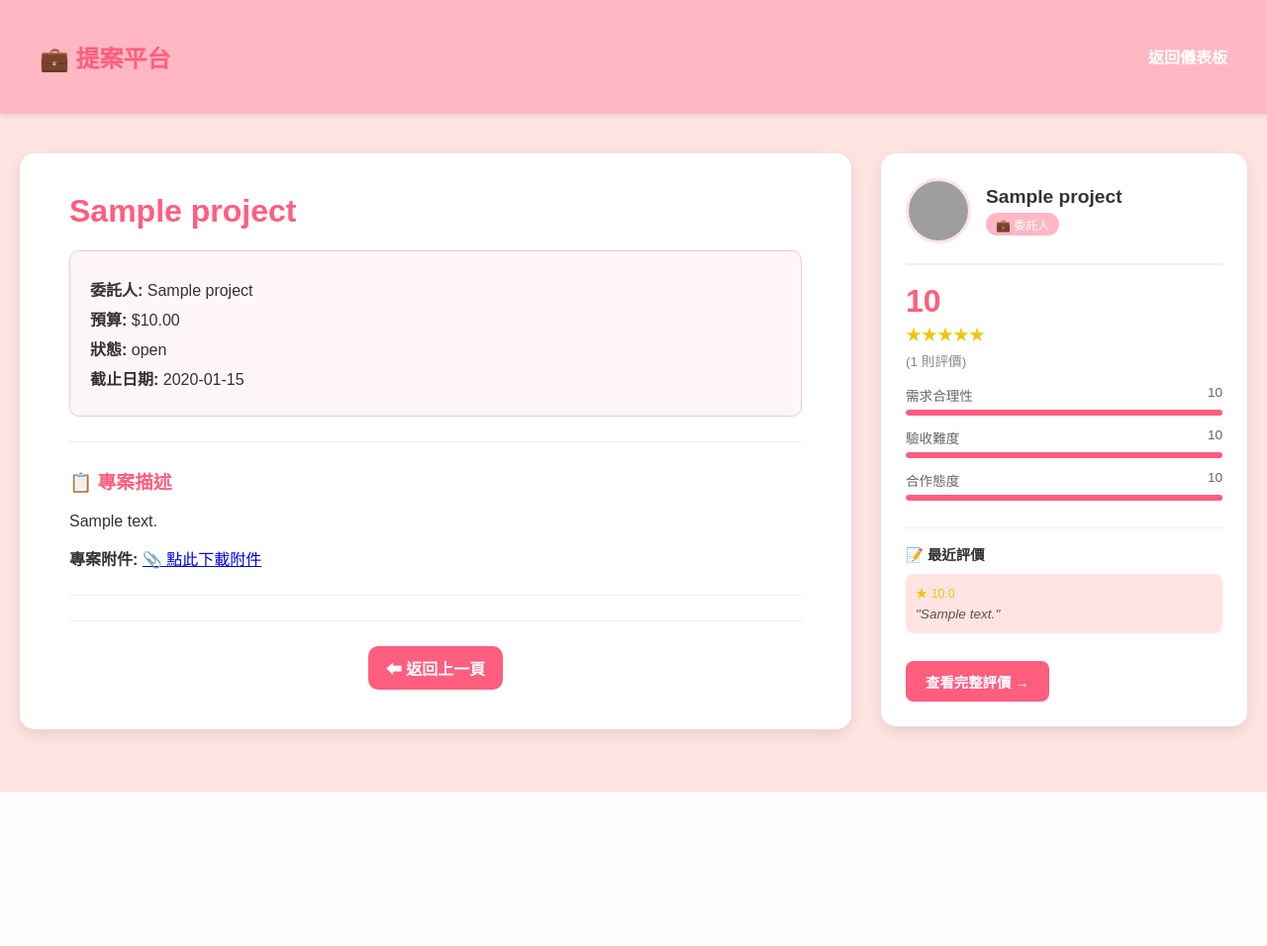
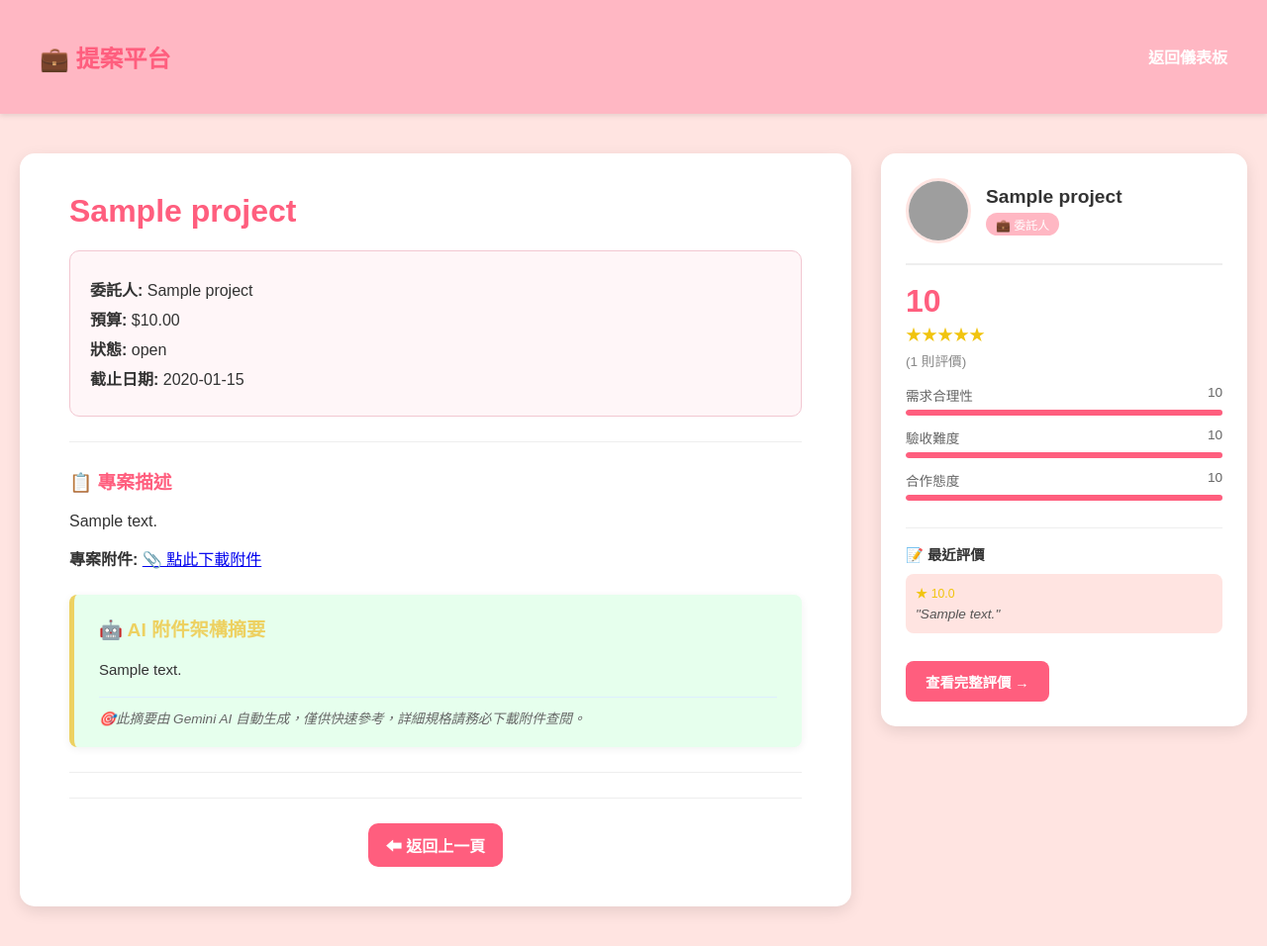
Before and after one commit to Julie08080808/1141SE-Final_Project_1, a FastAPI app: template templates/project_detail.html in a window 1280 px wide. Shown: the whole page at 99% size. Before the commit the page ends 800 px from the top, so only its background shows below. Run offline with FastAPI, Linux system fonts and the light colour scheme; the template is opened without the code that fills it: most values are stand-ins (such as "Sample title", 1, 10 or a date in 2020); parts of the project's set-up code (start-up, migrations or seed data) failed here and were passed over; some libraries are stand-ins or nearby versions; grey boxes are pictures that could not be loaded.

```diff
--- a/main.py
+++ b/main.py
@@ -6,6 +6,8 @@ from fastapi.staticfiles import StaticFiles # 用於提供靜態檔案（如 CSS
 from fastapi.responses import HTMLResponse, RedirectResponse # 用於回傳網頁或返回 HTML 格式的回應。將用戶重定向到另一個 URL，實現頁面跳轉
 from fastapi.templating import Jinja2Templates # Jinja2Templates 用來渲染存儲在 templates 資料夾中的 HTML 模板，並可將資料（如字典）插入到模板中
 import uvicorn # 用於啟動伺服器
+import os
+import getpass  # 🎯 [新增] 用來隱藏輸入的密碼
 
 #在FastAPI：用來創建 FastAPI 應用程式的核心類別。將使用 FastAPI() 來創建應用程式實例。
 # Request 這是處理 HTTP 請求的物件，通常在路由處理函數中作為參數來存取請求的內容，如 URL、標頭、表單數據等。
@@ -147,9 +149,26 @@ app.mount("/", StaticFiles(directory="www"), name="static")
 # 讓我們可以直接用 "python main.py" 執行
 # 這能 100% 避免 Windows 上的 multiprocessing 崩潰
 if __name__ == "__main__":
+    # 🎯 [新增] 啟動前詢問 API Key
+    print("----------------------------------------------------------------")
+    print("🔑 安全性檢查：偵測到此專案包含 AI 功能")
+
+    # getpass 會隱藏輸入內容，輸入完按 Enter 即可
+    user_api_key = getpass.getpass("👉 請輸入您的 Google Gemini API Key (輸入時不會顯示文字): ")
+
+    if user_api_key.strip():
+        # 把 Key 暫存到環境變數中，讓 ai_service.py 讀取
+        os.environ["GEMINI_API_KEY"] = user_api_key.strip()
+        print("✅ Key 已暫存至環境變數 (程式關閉後即消失)")
+    else:
+        print("⚠️  警告：您未輸入 Key，AI 分析功能將無法使用！")
+
+    print("----------------------------------------------------------------")
+
+    # 啟動伺服器
     uvicorn.run(
-        "main:app", # 告訴 uvicorn 去找 "main.py" 裡的 "app" 物件
+        "main:app",
         host="127.0.0.1",
         port=8000,
-        reload=True # 當你修改程式並存檔時，伺服器會自動重啟（開發超方便）。
+        reload=True
     )
--- a/routers/client.py
+++ b/routers/client.py
@@ -19,6 +19,8 @@ import crud
 import os
 import shutil
 from datetime import datetime, timedelta
+import ai_service  # 🎯 [新增] 導入 AI 服務
+import mimetypes   # 🎯 [新增] 用來判斷檔案類型
 
 # 統一定義上傳資料夾
 UPLOAD_DIR = "uploads"
@@ -141,6 +143,8 @@ async def create_new_project(
 
     # 處理檔案上傳
     attachment_url = None
+    ai_result = None  # 🎯 [新增] 用來存 AI 結果的變數
+
     if attachment and attachment.filename:
         project_folder = os.path.join(UPLOAD_DIR, f"project_{new_project_id}", "attachment")
         os.makedirs(project_folder, exist_ok=True)
@@ -150,15 +154,41 @@ async def create_new_project(
         try:
             with open(file_path, "wb") as buffer:
                 shutil.copyfileobj(attachment.file, buffer)
+
+            # --- 🤖 這裡開始 AI 介入 (同步版本) ---
+            # 判斷一下是否為 PDF 或純文字 (圖片也可以，Gemini 支援)
+            mime_type, _ = mimetypes.guess_type(file_path)
+            if not mime_type:
+                mime_type = "application/pdf" # 預設
+
+            print(f"🤖 AI 正在分析檔案: {attachment.filename} ...")
+
+            # 呼叫 ai_service 分析
+            # 如果 ai_service 失敗會回傳 None，這裡就直接接住 None
+            ai_result = await ai_service.analyze_attachment(file_path, mime_type)
+
+            if ai_result:
+                print("✅ AI 分析完成！")
+            else:
+                print("⚠️ AI 分析未產生結果或失敗 (將不顯示於前台)")
+            # ---------------------------
+
         finally:
             attachment.file.close()
 
         attachment_url = f"/uploads/project_{new_project_id}/attachment/{attachment.filename}"
 
+        # 更新資料庫：現在多傳入 ai_summary
         await crud.update_project(
-            conn=conn, project_id=new_project_id, client_id=user["uid"],
-            title=title, description=description, budget=budget, deadline=deadline,
-            attachment_url=attachment_url
+            conn=conn,
+            project_id=new_project_id,
+            client_id=user["uid"],
+            title=title,
+            description=description,
+            budget=budget,
+            deadline=deadline,
+            attachment_url=attachment_url,
+            ai_summary=ai_result  # 🎯 [修改] 把結果傳進去 (如果是 None 就會存 NULL)
         )
 
     return RedirectResponse(url="/client/dashboard", status_code=status.HTTP_302_FOUND)
--- a/templates/project_detail.html
+++ b/templates/project_detail.html
@@ -10,42 +10,47 @@
     --theme: #FF5E7E;
     --gray: #f4f4f4;
     --text: #333;
+    /* 新增 AI 摘要配色 */
+    --ai-bg: #e6ffed;
+    --ai-border: #edd161;
+    --ai-text: #edd161;
   }
   body { font-family: "Noto Sans TC", sans-serif; background-color: var(--pink-light); color: var(--text); margin: 0; padding: 0; }
   header { background-color: var(--pink); color: white; padding: 20px 40px; display: flex; justify-content: space-between; align-items: center; box-shadow: 0 2px 5px rgba(0,0,0,0.1); }
   header a { color: white; text-decoration: none; font-weight: bold; }
   header a:hover { text-decoration: underline; }
-  /* 新增：外層容器 */
+
+/* 外層容器 */
 .page-container {
   max-width: 1400px;
   margin: 40px auto;
   padding: 0 20px;
-  display: flex;          /* 👈 使用 Flexbox */
-  gap: 30px;              /* 👈 左右間距 */
+  display: flex;
+  gap: 30px;
   align-items: flex-start;
 }
 
 /* 左側主內容區 */
 .main-content {
-  flex: 1;                /* 👈 佔據剩餘空間 */
+  flex: 1;
   min-width: 0;
   background-color: white;
   border-radius: 15px;
-  padding: 40px 50px;     /* 👈 內距增加 */
+  padding: 40px 50px;
   box-shadow: 0 5px 15px rgba(0,0,0,0.1);
 }
 
-/* 新增：右側評價卡片 */
+/* 右側評價卡片 */
 .reputation-card {
-  flex: 0 0 320px;        /* 👈 固定寬度 320px */
+  flex: 0 0 320px;
   background-color: white;
   border-radius: 15px;
   padding: 25px;
   box-shadow: 0 5px 15px rgba(0,0,0,0.1);
-  position: sticky;       /* 👈 固定定位 */
+  position: sticky;
   top: 20px;
   text-align: left;
-  max-height: calc(100vh - 60px); /* 👈 新增：限制高度 */
+  max-height: calc(100vh - 60px);
   overflow-y: auto;
 }
 
@@ -58,14 +63,11 @@
   font-size: 0.75em;
 }
 
-/* 👈 新增：隱藏滾動條 */
 .reputation-card::-webkit-scrollbar {
   width: 0;
   display: none;
 }
 
-
-/* 🆕 頭像和基本資訊區域 - 橫向排列 */
   .profile-header {
     display: flex;
     align-items: center;
@@ -83,7 +85,6 @@
     flex-shrink: 0;
   }
 
-  /* 🆕 右側資訊區 */
   .profile-info {
     flex: 1;
   }
@@ -95,7 +96,6 @@
     margin: 0 0 5px 0;
   }
 
-/* 評分條目區 */
 .score-item {
   margin-bottom: 12px;
 }
@@ -108,7 +108,6 @@
   color: #666;
 }
 
-/* 評分摘要區 */
 .score-summary {
   margin-bottom: 15px;
 }
@@ -139,8 +138,6 @@
   margin-bottom: 15px;
 }
 
-
-/* 評論預覽區 */
 .reviews-preview {
   margin-top: 15px;
 }
@@ -229,6 +226,39 @@
   .deliverables-list small { color: #777; }
   .deliverables-list p { margin-left: 10px; font-style: italic; color: #555; margin-top: 5px; margin-bottom: 5px; }
   .warning-text { color: #666; font-size: 14px; margin-top: 10px; padding: 10px; background-color: #fff9e6; border-left: 3px solid #ffc107; border-radius: 5px; }
+
+  /* 🎯 [新增] AI 摘要區塊樣式 */
+  .ai-summary-box {
+    background-color: var(--ai-bg);
+    border-left: 5px solid var(--ai-border);
+    padding: 20px 25px;
+    margin-top: 25px;
+    border-radius: 8px;
+    box-shadow: 0 2px 8px rgba(0,0,0,0.06);
+  }
+  .ai-summary-box h3 {
+    color: var(--ai-text);
+    margin-top: 0;
+    margin-bottom: 15px;
+    display: flex;
+    align-items: center;
+    font-size: 1.2em;
+  }
+  .ai-content {
+    font-size: 15px;
+    color: #333;
+    line-height: 1.7;
+    white-space: pre-wrap; /* 保留換行 */
+  }
+  .ai-disclaimer {
+    display: block;
+    margin-top: 15px;
+    color: #666;
+    font-size: 0.85em;
+    font-style: italic;
+    border-top: 1px solid #ddeeff;
+    padding-top: 10px;
+  }
 </style>
 </head>
 <body>
@@ -261,6 +291,14 @@
       📎 點此下載附件
     </a>
   </p>
+
+  {% if project.ai_summary %}
+  <div class="ai-summary-box">
+      <h3>🤖 AI 附件架構摘要</h3>
+      <div class="ai-content">{{ project.ai_summary | safe }}</div>
+      <small class="ai-disclaimer">🎯此摘要由 Gemini AI 自動生成，僅供快速參考，詳細規格請務必下載附件查閱。</small>
+  </div>
+  {% endif %}
   {% endif %}
 
   <hr>
@@ -432,8 +470,7 @@
     </button>
   </div>
   </div>
-  <!-- 右側評價卡片 -->
-    <div class="reputation-card">
+  <div class="reputation-card">
     <div class="profile-header">
       <img class="avatar"
            src="https://ui-avatars.com/api/?name={{ project.client_name }}&background=random&size=120"
@@ -484,7 +521,6 @@
       </div>
     </div>
 
-    <!-- 🆕 評論預覽 -->
     <div class="reviews-preview">
       <div class="preview-title">📝 最近評價</div>
 
@@ -516,7 +552,7 @@
 </div>
 
 <script>
-    // 🎯 [新增] 檔案檢查函式，用於 onchange 事件 (即時回饋)
+    // 檔案檢查函式，用於 onchange 事件 (即時回饋)
     function checkFileTypeAndShowWarning() {
         const fileInput = document.getElementById('proposal_file');
         const warningArea = document.getElementById('file-warning-area');
@@ -536,7 +572,7 @@
         }
     }
 
-    // 🎯 [修改] 表單提交時的檢查 (onsubmit) - 阻止非 PDF 檔案提交，並在彈窗內提供跳轉選項
+    // 表單提交時的檢查 (onsubmit)
     function checkFileExtension(event) {
         const fileInput = document.getElementById('proposal_file');
 
@@ -551,7 +587,7 @@
         if (fileExtension !== 'pdf') {
             event.preventDefault(); // 阻止表單提交
 
-            // 彈窗詢問用戶是否確定跳轉轉檔網站 (實現您要求的「8000說」彈窗內提供跳轉)
+            // 彈窗詢問用戶是否確定跳轉轉檔網站
             const confirmJump = confirm(
                 '❌ 提交失敗！計畫書必須為 PDF 格式。\n\n' +
                 '請問要跳轉到線上轉檔網站嗎？\n' +
@@ -563,10 +599,10 @@
                 window.open('https://smallpdf.com/zh-TW/pdf-converter', '_blank');
             }
 
-            return false; // 始終返回 false，阻止非 PDF 檔案的提交
+            return false;
         }
 
-        return true; // 是 PDF 檔案，允許提交
+        return true;
     }
 
     document.addEventListener('DOMContentLoaded', () => {
```
Also changed, not shown: ai_service.py (added, +45 -0 lines), crud.py (+13 -4 lines).
